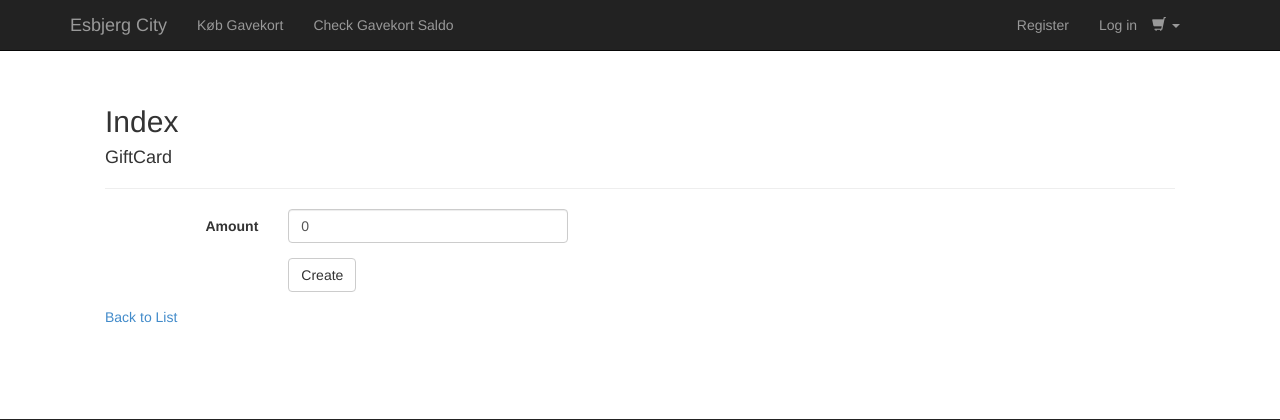
After one commit to Raakost/EsbjergCityShop, an ASP.NET MVC app: template EsbjergCityShop/EsbjergCityShop/Views/GiftCards/Index.cshtml in a window 1280 px wide. The commit adds this page. Shown: the top 420 px of the page. Run offline with ASP.NET Core 8 and stand-ins for ASP.NET MVC 5, Linux system fonts and the light colour scheme; the template is opened without the code that fills it, so the values that code supplies are empty; the project's own start-up code is not run, and a stand-in starts its controllers and pages; some libraries are stand-ins or nearby versions.

Commit message:
More Shopping cart stuff

```diff
--- a/EsbjergCityShop/EsbjergCityShop/Content/Site.css
+++ b/EsbjergCityShop/EsbjergCityShop/Content/Site.css
@@ -115,6 +115,32 @@ nav {
     padding-left: 0;
 }
 
+/*Shopping Cart*/
+.cart_dropdown {
+    max-height: 400px;
+    overflow-y: scroll;
+    width: 250px;
+    padding: 10px;
+}
+
+.cart_img img {
+    height: 60px;
+    border-radius: 4px;
+    margin-left: 5px;
+    margin-bottom: 5px;
+}
+
+.cart_amount {
+    width: 100px;
+    padding-right: 10px;
+    text-align: right;
+}
+
+.cart_deletebtn {
+    padding-right: 5px;
+}
+
+
 /* Div */
 .big_btn a {
     border: none;
--- /dev/null
+++ b/EsbjergCityShop/EsbjergCityShop/Views/GiftCards/Index.cshtml
@@ -0,0 +1,32 @@
+@model Gateway.Models.GiftCard
+
+
+<h2>Index</h2>
+
+@using (Html.BeginForm("CreateGiftCard", "GiftCards", FormMethod.Post))
+{
+    @Html.AntiForgeryToken()
+
+    <div class="form-horizontal">
+        <h4>GiftCard</h4>
+        <hr />
+        @Html.ValidationSummary(true, "", new { @class = "text-danger" })
+        <div class="form-group">
+            @Html.LabelFor(model => model.Amount, htmlAttributes: new { @class = "control-label col-md-2" })
+            <div class="col-md-10">
+                @Html.EditorFor(model => model.Amount, new { htmlAttributes = new { @class = "form-control" } })
+                @Html.ValidationMessageFor(model => model.Amount, "", new { @class = "text-danger" })
+            </div>
+        </div>
+
+        <div class="form-group">
+            <div class="col-md-offset-2 col-md-10">
+                <input type="submit" value="Create" class="btn btn-default" />
+            </div>
+        </div>
+    </div>
+}
+
+<div>
+    @Html.ActionLink("Back to List", "Index")
+</div>
--- a/EsbjergCityShop/EsbjergCityShop/Views/Shared/_Layout.cshtml
+++ b/EsbjergCityShop/EsbjergCityShop/Views/Shared/_Layout.cshtml
@@ -25,7 +25,10 @@
                     <li>@Html.ActionLink("Køb Gavekort", "Index", "GiftCards")</li>
                     <li>@Html.ActionLink("Check Gavekort Saldo", "GiftCardBalance", "GiftCards")</li>
                 </ul>
-                @Html.Action("CartIndex", "ShoppingCart")
+                <ul class="nav navbar-nav pull-right">
+                    @Html.Action("CartIndex", "ShoppingCart")
+                </ul>
+
                 @Html.Partial("_LoginPartial")
             </div>
         </div>
--- a/EsbjergCityShop/EsbjergCityShop/Views/ShoppingCart/CartIndex.cshtml
+++ b/EsbjergCityShop/EsbjergCityShop/Views/ShoppingCart/CartIndex.cshtml
@@ -1 +1,24 @@
 @model EsbjergCityShop.Models.ShoppingCart
+
+<li class="dropdown cart-dropdown">
+    <a href="#" class="dropdown-toggle" role="button" data-toggle="dropdown">
+        <span class="glyphicon glyphicon-shopping-cart"></span>
+        <span class="caret"></span>
+    </a>
+    <ul class="dropdown-menu cart_dropdown" role="menu">
+        @foreach (var item in Model.GiftCards)
+        {
+            <li>
+                <table class="cart_table">
+                    <tbody>
+                    <tr>
+                        <td class="cart_img"><img src="/Content/Images/gavekort.png"/></td>
+                        <td class="cart_amount">@item.Amount kr</td>
+                        <td class="cart_deletebtn"><a href="@Url.Action("RemoveItemFromCart", "ShoppingCart", new {cardNumber = item.CardNumber})" class="btn btn-xs btn-danger pull-right">X</a></td>
+                    </tr>
+                    </tbody>
+                </table>
+            </li>
+        }
+    </ul>
+</li>
```
Also changed, not shown: EsbjergCityShop/EsbjergCityShop/Controllers/GiftCardsController.cs (+12 -0 lines), EsbjergCityShop/EsbjergCityShop/Controllers/ShoppingCartController.cs (+11 -7 lines), EsbjergCityShop/EsbjergCityShop/Models/ShoppingCart.cs (+31 -0 lines), EsbjergCityShop/EsbjergCityShop/Content/Images/gavekort.png (added), EsbjergCityShop/EsbjergCityShop/EsbjergCityShop.csproj.
